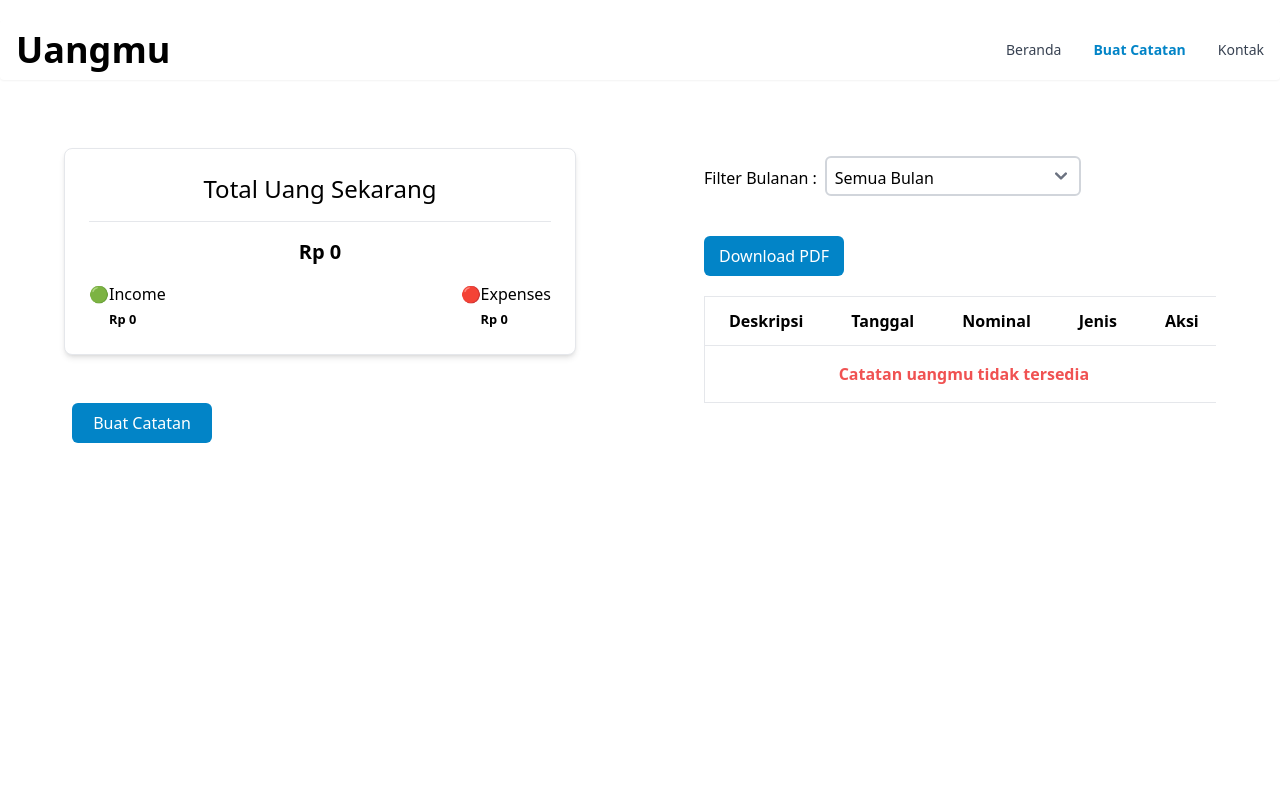
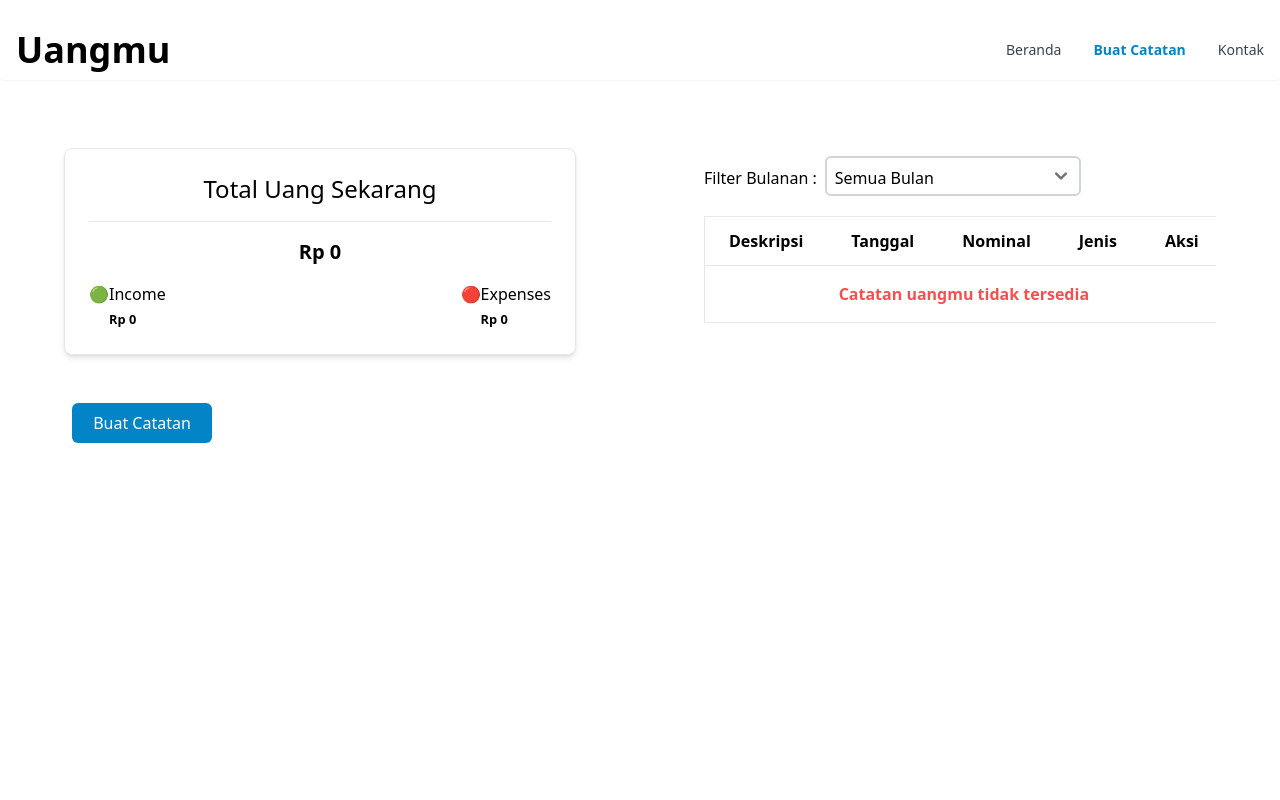
Before and after one commit to Anugerah20/Uangmu, a React (Vite) app: page /takenotes in a window 1280 px wide. Shown: the top 800 px of the page. Built offline with nearby package versions, Linux system fonts and the light colour scheme.

Commit message:
fix: filter select month

```diff
--- a/src/components/DownloadPdf.jsx
+++ b/src/components/DownloadPdf.jsx
@@ -5,7 +5,7 @@ const DownloadPdf = ({ financialData, selectMonth }) => {
           const pdf = new jsPDF();
           pdf.text('Laporan Keuangan', 20, 10);
 
-          const filteredData = selectMonth === 'Semua Bulan' ? financialData : financialData.filter(data => new Date(data.tanggal).toLocaleString('id-ID', { month: 'long' }) === selectMonth);
+          const filteredData = selectMonth === 'Semua Bulan' ? financialData : financialData.filter((data) => new Date(data.tanggal).toLocaleString('id-ID', { month: 'long' }) === selectMonth);
 
           // Set COl & Row
           const headerYPos = 40;
@@ -38,11 +38,12 @@ const DownloadPdf = ({ financialData, selectMonth }) => {
           pdf.save('laporan_keuangan.pdf');
      }
 
-     const checkButtonVisible = financialData.lenght > 0 || (selectMonth === 'Semua Bulan' || financialData.some(data => new Date(data.tanggal).toLocaleString('id-ID', { month: 'long' }) === selectMonth));
+     const checkButtonVisible = financialData.length > 0 && (selectMonth === 'Semua Bulan' || financialData.some(data => new Date(data.tanggal).toLocaleString('id-ID', { month: 'long' }) === selectMonth));
+
      return (
-          <>
-               <button className={checkButtonVisible ? "btn-note lg:my-5 md:my-5 my-5" : "hidden btn-note lg:my-5 md:my-5 my-5"}
-                    onClick={downloadFile}>Download PDF</button>
+          <>   {checkButtonVisible && (
+               <button className="btn-note lg:my-5 md:my-5 my-5" onClick={downloadFile}>Download PDF</button>
+          )}
           </>
      )
 }
```
